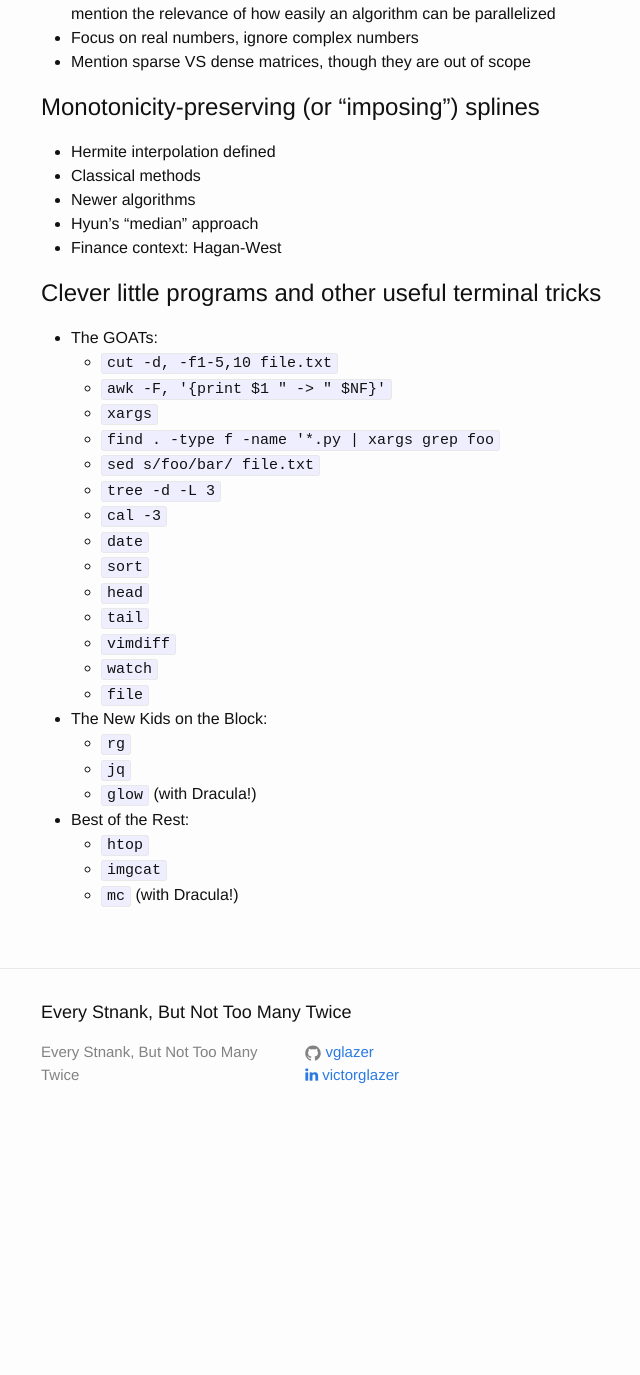
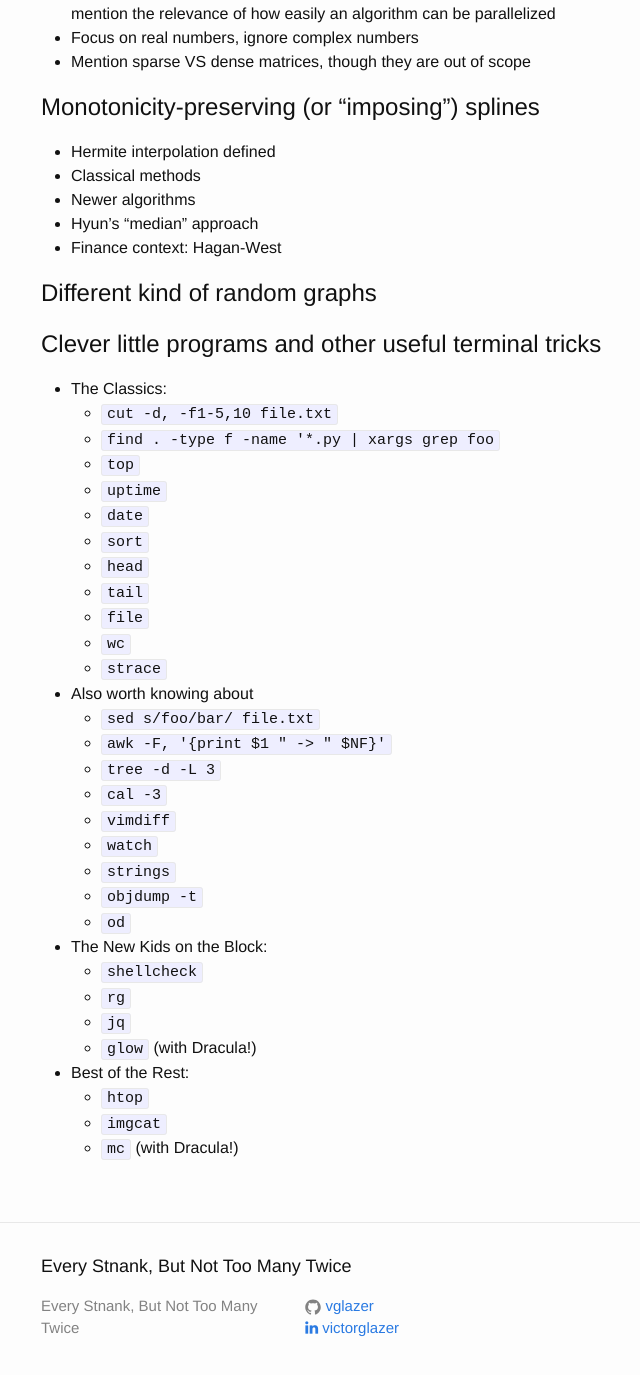
Before and after one commit to vglazer/vglazer.github.io, a Jekyll site: the page built from _posts/2025-08-14-post-ideas.md, in a window 1280 px wide and 1400 px high, scrolled down 1278 px. Shown: the top 1375 px of the window, without its empty margins (229-869 px from the left). Built offline with Jekyll 4.4.1, drawn with Linux system fonts in a browser that asks for light colours; nearby versions of some CDN libraries; before the commit the page ends 2424 px from its top, so only the background shows below that.

Commit message:
Added more ideas

```diff
--- a/_posts/2025-08-14-post-ideas.md
+++ b/_posts/2025-08-14-post-ideas.md
@@ -30,23 +30,33 @@ categories: linear_algebra linux cryptography random_oracle_model
 - Hyun's "median" approach
 - Finance context: Hagan-West
 
+# Different kind of random graphs
+
 # Clever little programs and other useful terminal tricks
-- The GOATs:
+- The Classics:
     - `cut -d, -f1-5,10 file.txt`
-    - `awk -F, '{print $1 " -> " $NF}'`
-    - `xargs`
     - `find . -type f -name '*.py | xargs grep foo`
-    - `sed s/foo/bar/ file.txt`
-    - `tree -d -L 3`
-    - `cal -3`
+    - `top`
+    - `uptime`
     - `date`
     - `sort`
     - `head`
     - `tail`
+    - `file`
+    - `wc`
+    - `strace`
+- Also worth knowing about
+    - `sed s/foo/bar/ file.txt`
+    - `awk -F, '{print $1 " -> " $NF}'`
+    - `tree -d -L 3`
+    - `cal -3`
     - `vimdiff`
     - `watch`
-    - `file`
+    - `strings`
+    - `objdump -t`
+    - `od`
 - The New Kids on the Block:
+    - `shellcheck`
     - `rg`
     - `jq`
     - `glow` (with Dracula!)
```
